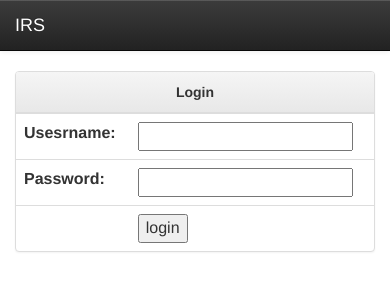
After one commit to Ksoy/ingress-report-server, a Django app: template reports/templates/registration/login.html in a window 390 px wide. The commit adds this page. Shown: the top 300 px of the page. Run offline with Django 3.2, Linux system fonts and the light colour scheme; the template is opened without the code that fills it, so the values that code supplies are empty; parts of the project's set-up code (start-up, migrations or seed data) failed here and were passed over; some libraries are stand-ins or nearby versions.

Commit message:
change login/logout to default

```diff
--- a/ingress_report/settings.py
+++ b/ingress_report/settings.py
@@ -124,3 +124,4 @@
 STATIC_ROOT = '/static/'
 
 CORS_ORIGIN_ALLOW_ALL = True
+LOGIN_REDIRECT_URL = '/reports/v1/manage'
--- a/reports/templates/header.html
+++ b/reports/templates/header.html
@@ -19,7 +19,7 @@
     {% if user.is_anonymous %}
       <li><a href="{% url 'reports:login_page' %}">login</a></li>
     {% else %}
-      <li><a href="{% url 'reports:logout' %}">logout</a></li>
+      <li><a href="{% url 'reports:logout_page' %}?next={% url 'reports:home_page' %}">logout</a></li>
     {% endif %}
   </ul>
 </div>
--- /dev/null
+++ b/reports/templates/registration/login.html
@@ -0,0 +1,35 @@
+{% extends "header.html" %}
+
+{% block content %}
+
+<div class="row">
+  <div class="col-md-4 col-md-offset-4">
+    <div class="panel panel-default">
+      <div class="panel-heading" style="text-align:center;">
+        <b>Login</b>
+      </div>
+      <form method="post" action="" style="margin:0px;">
+        {% csrf_token %}
+        <table class="table" style="margin:0px;">
+          <tr>
+            <td><label>Usesrname:</label></td>
+            <td><input type="text" id="username" name="username"></td>
+          </tr>
+          <tr>
+            <td><label>Password:</label></td>
+            <td><input type="password" id="password" name="password"></td>
+          </tr>
+          <tr style="height:auto;">
+            <td></td>
+            <td><button type="submit">login</button></td>
+          </tr>
+        </table>
+      </form>
+    </div>
+    {% if form.errors %}
+      wrong username or password.
+    {% endif %}
+  </div>
+</div>
+
+{% endblock %}
--- a/reports/urls.py
+++ b/reports/urls.py
@@ -1,6 +1,7 @@
 from django.conf import settings
 from django.conf.urls import url
 from django.conf.urls.static import static
+from django.contrib.auth.views import login, logout
 
 from . import views
 
@@ -11,10 +12,9 @@
     # url(r'^(?P<question_id>[0-9]+)/$', views.detail, name='detail'),
     url(r'^v1/list$', views.list_page, name='list_page'),
     url(r'^v1/manage$', views.manage_page, name='manage_page'),
-    url(r'^v1/login$', views.login_page, name='login_page'),
+    url(r'^v1/login$', login, name='login_page'),
+    url(r'^v1/logout$', logout, name='logout_page'),
 
-    url(r'^v1/api/login$', views.api_login, name='login'),
-    url(r'^v1/api/logout$', views.api_logout, name='logout'),
     url(r'^v1/api/list$', views.api_list, name='list'),
     url(r'^v1/api/record$', views.api_record, name='record'),
 ] + static('/v1' + settings.STATIC_URL, document_root=app_name + settings.STATIC_ROOT) \
```
Also changed, not shown: reports/views.py (+0 -19 lines).
